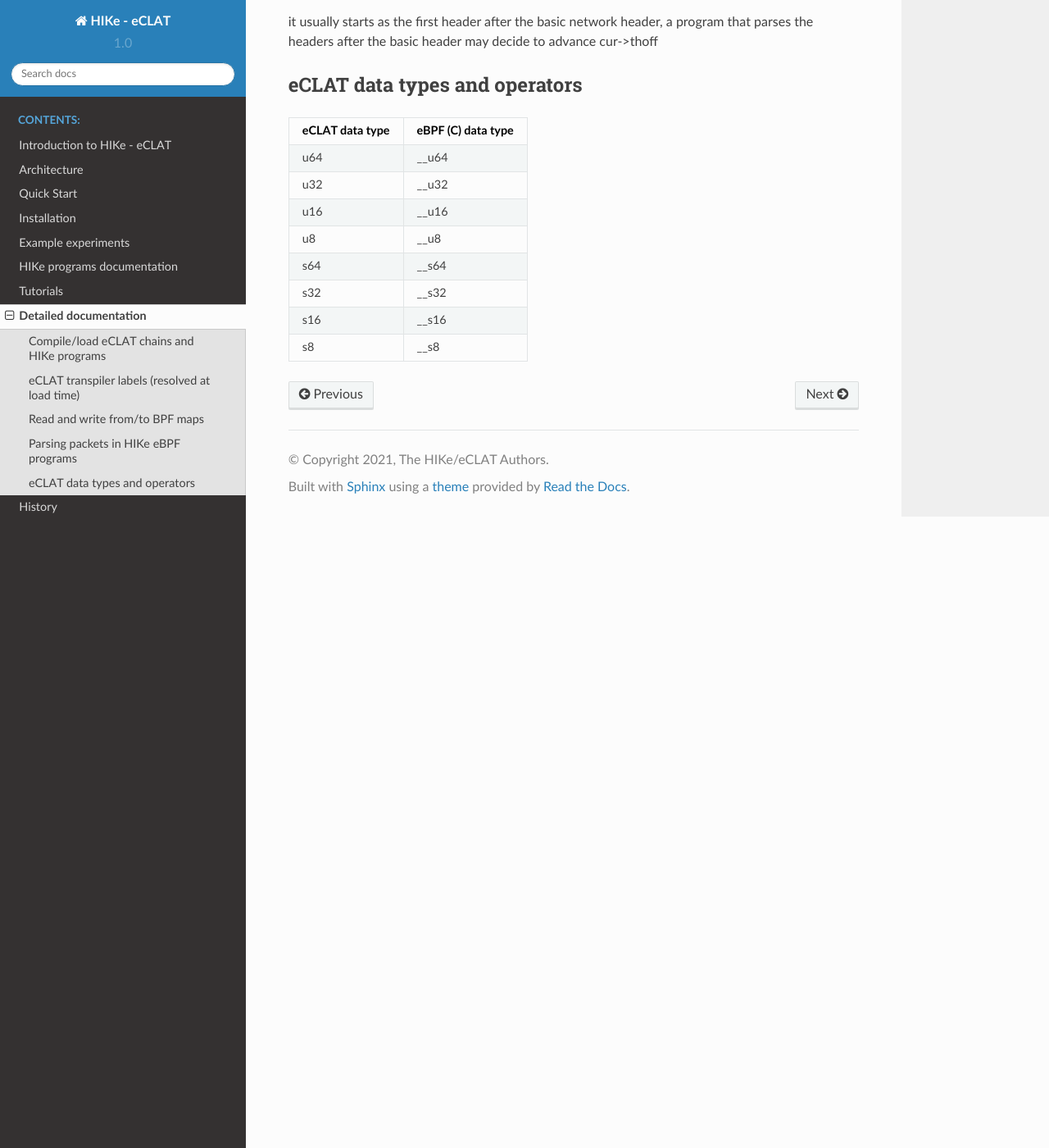
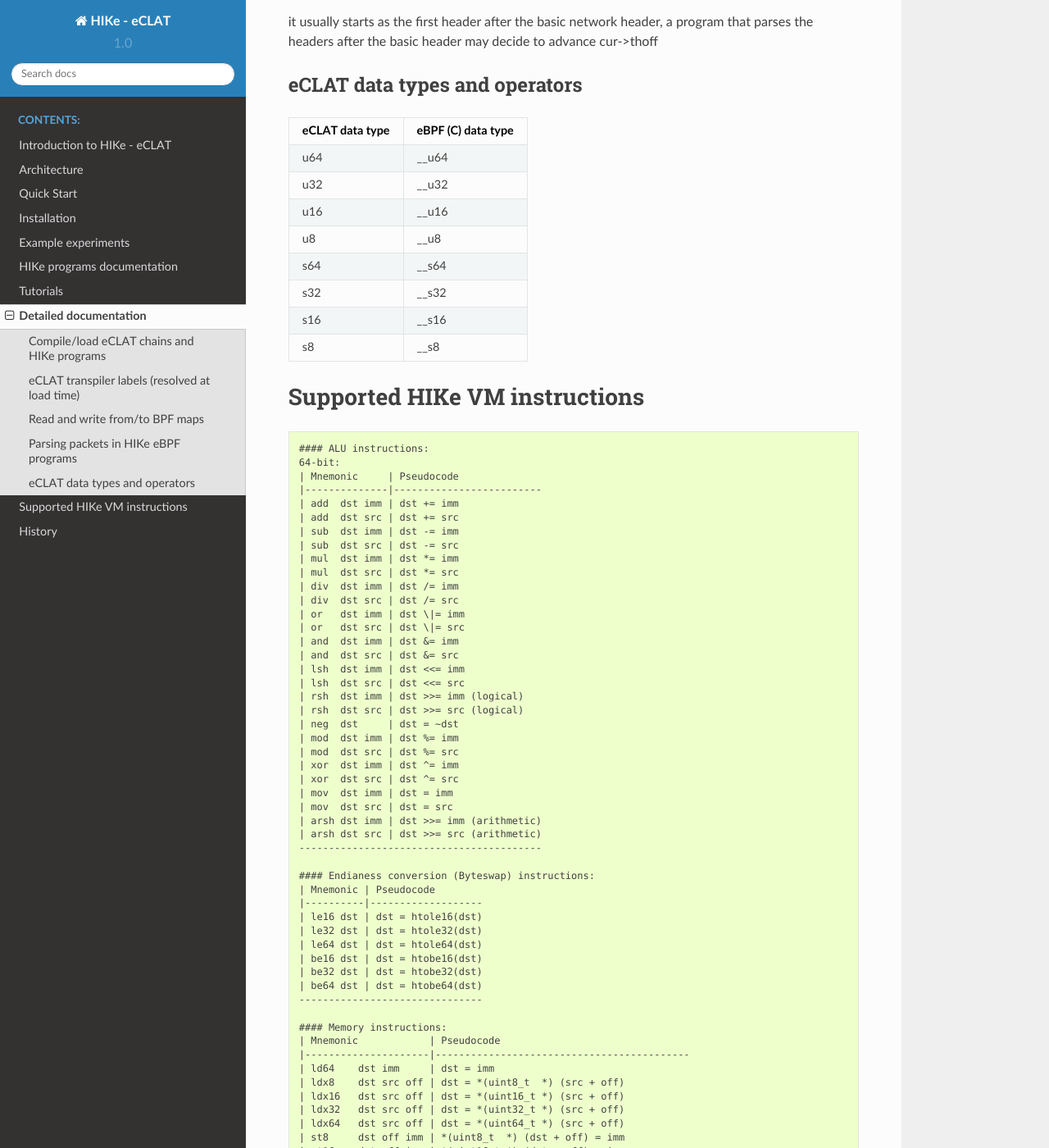
Before and after one commit to hike-eclat/docs, a Sphinx documentation site: the page built from docs/detailed_doc.rst, in a window 1280 px wide and 1400 px high, scrolled down 2005 px. Shown: the whole window at 82% size. Built offline with Sphinx 7.4.7 and the Read the Docs theme 2.0.0, drawn with Linux system fonts in a browser that asks for light colours; pages that are not in the unit, such as notebooks, are missing from menus; some of the changed text lies outside the part shown.

Commit message:
Update detailed_doc.rst

```diff
--- a/docs/detailed_doc.rst
+++ b/docs/detailed_doc.rst
@@ -121,3 +121,101 @@
    s16            __s16
    s8             __s8
 =============== ==================
+
+
+
+Supported HIKe VM instructions
+==============================
+
+.. code-block:: text
+
+  #### ALU instructions:
+  64-bit:
+  | Mnemonic     | Pseudocode
+  |--------------|-------------------------
+  | add  dst imm | dst += imm
+  | add  dst src | dst += src
+  | sub  dst imm | dst -= imm
+  | sub  dst src | dst -= src
+  | mul  dst imm | dst *= imm
+  | mul  dst src | dst *= src
+  | div  dst imm | dst /= imm
+  | div  dst src | dst /= src
+  | or   dst imm | dst \|= imm
+  | or   dst src | dst \|= src
+  | and  dst imm | dst &= imm
+  | and  dst src | dst &= src
+  | lsh  dst imm | dst <<= imm
+  | lsh  dst src | dst <<= src
+  | rsh  dst imm | dst >>= imm (logical)
+  | rsh  dst src | dst >>= src (logical)
+  | neg  dst     | dst = ~dst
+  | mod  dst imm | dst %= imm
+  | mod  dst src | dst %= src
+  | xor  dst imm | dst ^= imm
+  | xor  dst src | dst ^= src
+  | mov  dst imm | dst = imm
+  | mov  dst src | dst = src
+  | arsh dst imm | dst >>= imm (arithmetic)
+  | arsh dst src | dst >>= src (arithmetic)
+  -----------------------------------------
+
+  #### Endianess conversion (Byteswap) instructions:
+  | Mnemonic | Pseudocode
+  |----------|-------------------
+  | le16 dst | dst = htole16(dst)
+  | le32 dst | dst = htole32(dst)
+  | le64 dst | dst = htole64(dst)
+  | be16 dst | dst = htobe16(dst)
+  | be32 dst | dst = htobe32(dst)
+  | be64 dst | dst = htobe64(dst)
+  -------------------------------
+
+  #### Memory instructions:
+  | Mnemonic            | Pseudocode
+  |---------------------|-------------------------------------------
+  | ld64    dst imm     | dst = imm
+  | ldx8    dst src off | dst = *(uint8_t  *) (src + off)
+  | ldx16   dst src off | dst = *(uint16_t *) (src + off)
+  | ldx32   dst src off | dst = *(uint32_t *) (src + off)
+  | ldx64   dst src off | dst = *(uint64_t *) (src + off)
+  | st8     dst off imm | *(uint8_t  *) (dst + off) = imm
+  | st16    dst off imm | *(uint16_t *) (dst + off) = imm
+  | st32    dst off imm | *(uint32_t *) (dst + off) = imm
+  | st64    dst off imm | *(uint64_t *) (dst + off) = imm
+  | stx8    dst src off | *(uint8_t  *) (dst + off) = src
+  | stx16   dst src off | *(uint16_t *) (dst + off) = src
+  | stx32   dst src off | *(uint32_t *) (dst + off) = src
+  | stx64   dst src off | *(uint64_t *) (dst + off) = src
+  --------------------------------------------------------------------
+
+  #### Branch instructions:
+  64-bit:
+  | Mnemonic         | Pseudocode
+  |------------------|-------------------------------------------
+  | ja   off         | PC += off
+  | jeq  dst imm off | PC += off if dst == imm
+  | jeq  dst src off | PC += off if dst == src
+  | jgt  dst imm off | PC += off if dst > imm
+  | jgt  dst src off | PC += off if dst > src
+  | jge  dst imm off | PC += off if dst >= imm
+  | jge  dst src off | PC += off if dst >= src
+  | jlt  dst imm off | PC += off if dst < imm
+  | jlt  dst src off | PC += off if dst < src
+  | jle  dst imm off | PC += off if dst <= imm
+  | jle  dst src off | PC += off if dst <= src
+  | jset dst imm off | PC += off if dst & imm
+  | jset dst src off | PC += off if dst & src
+  | jne  dst imm off | PC += off if dst != imm
+  | jne  dst src off | PC += off if dst != src
+  | jsgt dst imm off | PC += off if dst > imm (signed)
+  | jsgt dst src off | PC += off if dst > src (signed)
+  | jsge dst imm off | PC += off if dst >= imm (signed)
+  | jsge dst src off | PC += off if dst >= src (signed)
+  | jslt dst imm off | PC += off if dst < imm (signed)
+  | jslt dst src off | PC += off if dst < src (signed)
+  | jsle dst imm off | PC += off if dst <= imm (signed)
+  | jsle dst src off | PC += off if dst <= src (signed)
+  | call imm         | f(r1, r2, ..., r5); Function call
+  | exit             | return r0
+  ---------------------------------------------------------------
```
